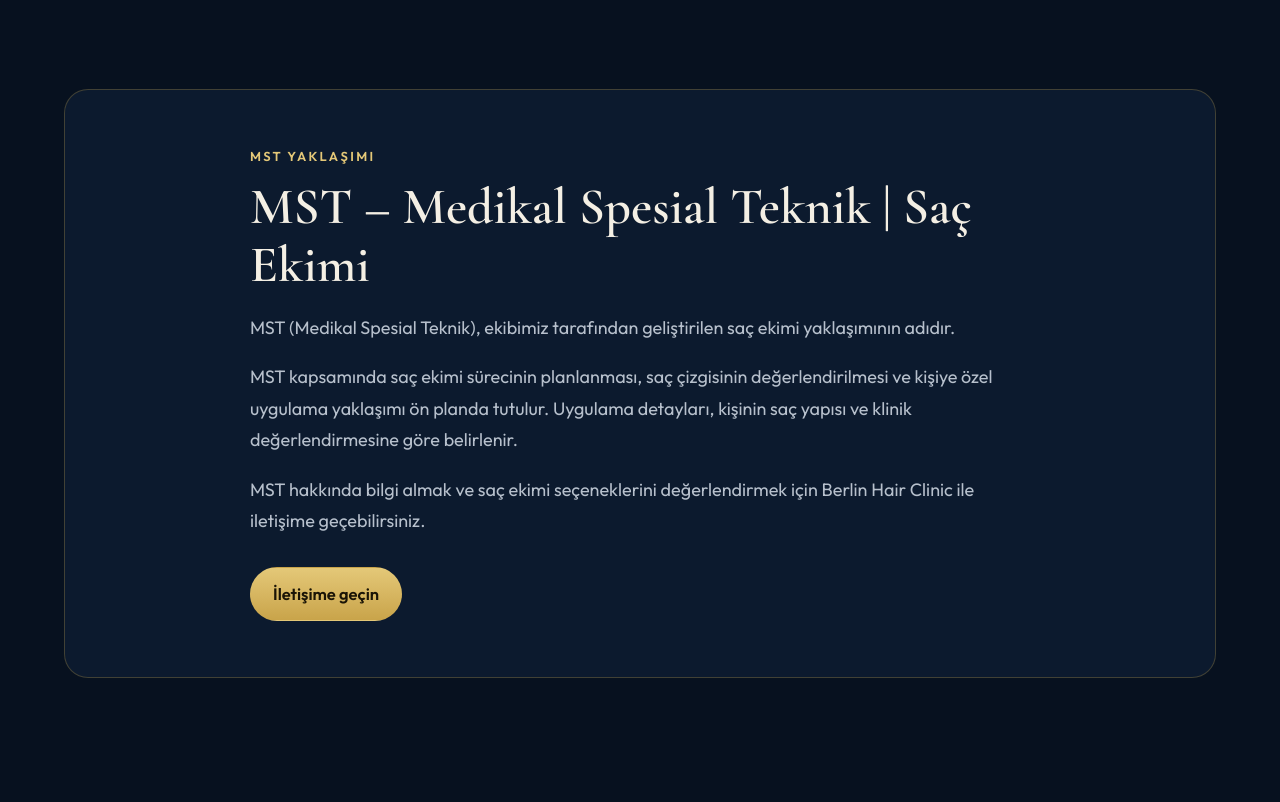
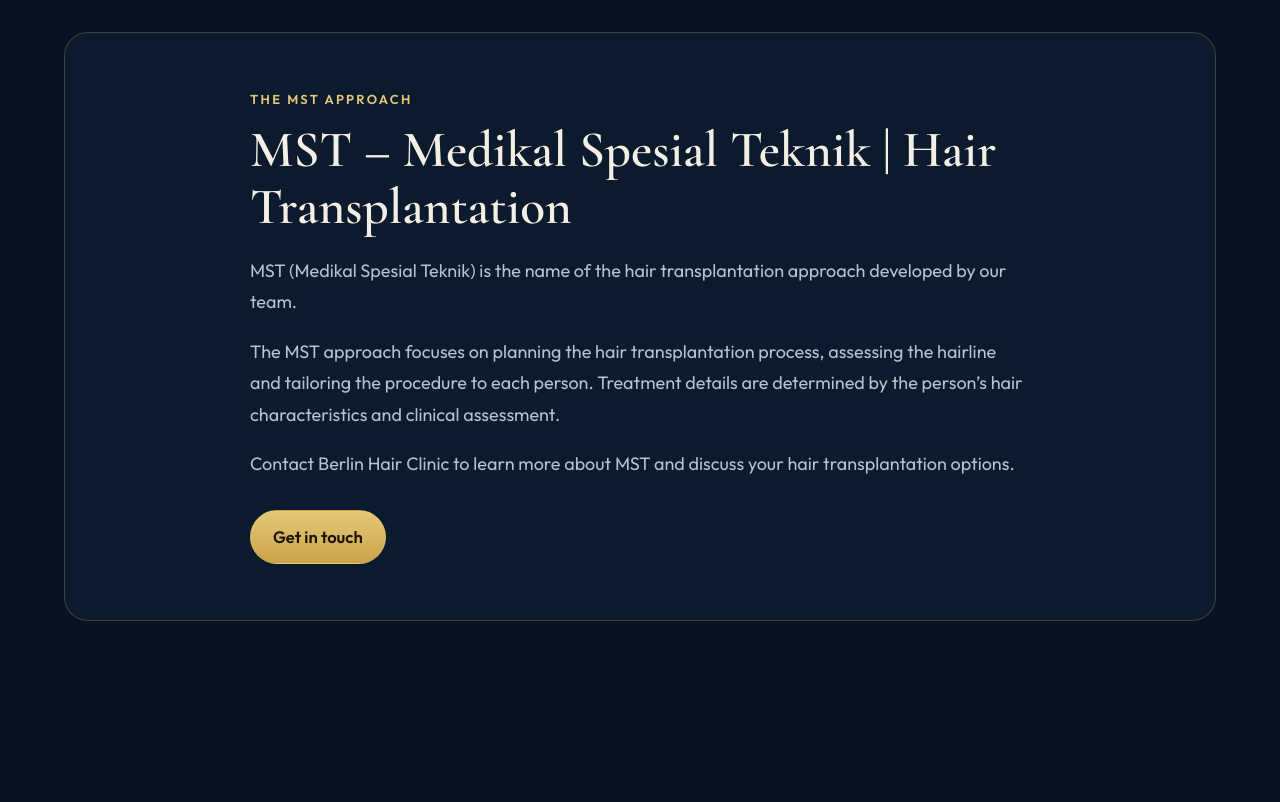
Before and after one commit to mjankat/berlin-hair-clinic, a plain HTML site: page index.html in a window 1280 px wide. Shown: the part 1710-2512 px from the top of the page. Drawn offline with nearby package versions, Linux system fonts and the light colour scheme.

Commit message:
Add translations for MST approach and related content in HTML and JavaScript

```diff
--- a/index.html
+++ b/index.html
@@ -167,24 +167,24 @@
         <div class="container">
           <div class="mst-method-card reveal">
             <div class="mst-method-copy">
-              <p class="eyebrow">MST yaklaşımı</p>
-              <h2>MST – Medikal Spesial Teknik | Saç Ekimi</h2>
-              <p>
+              <p class="eyebrow" data-i18n="MST yaklaşımı">MST yaklaşımı</p>
+              <h2 data-i18n="MST – Medikal Spesial Teknik | Saç Ekimi">MST – Medikal Spesial Teknik | Saç Ekimi</h2>
+              <p data-i18n="MST (Medikal Spesial Teknik), ekibimiz tarafından geliştirilen saç ekimi yaklaşımının adıdır.">
                 MST (Medikal Spesial Teknik), ekibimiz tarafından geliştirilen
                 saç ekimi yaklaşımının adıdır.
               </p>
-              <p>
+              <p data-i18n="MST kapsamında saç ekimi sürecinin planlanması, saç çizgisinin değerlendirilmesi ve kişiye özel uygulama yaklaşımı ön planda tutulur. Uygulama detayları, kişinin saç yapısı ve klinik değerlendirmesine göre belirlenir.">
                 MST kapsamında saç ekimi sürecinin planlanması, saç çizgisinin
                 değerlendirilmesi ve kişiye özel uygulama yaklaşımı ön planda
                 tutulur. Uygulama detayları, kişinin saç yapısı ve klinik
                 değerlendirmesine göre belirlenir.
               </p>
-              <p>
+              <p data-i18n="MST hakkında bilgi almak ve saç ekimi seçeneklerini değerlendirmek için Berlin Hair Clinic ile iletişime geçebilirsiniz.">
                 MST hakkında bilgi almak ve saç ekimi seçeneklerini
                 değerlendirmek için Berlin Hair Clinic ile iletişime
                 geçebilirsiniz.
               </p>
-              <a class="btn btn-gold" href="#iletisim">İletişime geçin</a>
+              <a class="btn btn-gold" href="#iletisim" data-i18n="İletişime geçin">İletişime geçin</a>
             </div>
           </div>
         </div>
--- a/js/main.js
+++ b/js/main.js
@@ -14,6 +14,7 @@
     "Güvenin, deneyimin ve sonuçların adresi": "A trusted team focused on experience and results", "Muş Hair · Berlin Hair Clinic MST": "Muş Hair · Berlin Hair Clinic MST",
     "Doğal ve kalıcı sonuç odaklı ekim": "Restoration focused on natural-looking results", "Uluslararası saç ekimi hizmetleri": "International hair restoration", "Kişiye özel danışmanlık hattı": "Personalized patient support", "Ön görüşme — planlı ve şeffaf süreç": "Free consultation with a clear plan",
     "Klinik yaklaşım": "Our clinical approach", "Doğal saç çizgisi, kalıcı sonuç": "A natural hairline, lasting results", "Neden Berlin Hair Clinic MST?": "Why Berlin Hair Clinic MST?",
+    "Estetik bir sonuç için planlama ve konfor bir arada": "Planning and comfort for a natural-looking result",
     "Estetik bir sonuç için tıp, planlama ve konfor bir arada": "Medical care, planning and comfort for a natural-looking result",
     "Saç ekimi bir “işlem” değil; yüz oranlarınıza, donör bölgenize ve yaşam tarzınıza göre kurgulanan bir yolculuktur. MST ekibi, greft dağılımını, saç çizgisini ve yoğunluğu doğal duracak şekilde planlar.": "Hair restoration is a journey planned around your facial proportions, donor area and lifestyle. Our team plans graft placement, hairline and density for a natural appearance.",
     "Muş Hair bünyesinde yürüttüğümüz uluslararası hasta programı; transfer, konaklama, tercüme ve ameliyat sonrası takibi tek bir danışmanlık hattında toplar.": "Our international patient program brings transfers, accommodation, interpretation and aftercare together through one point of contact.",
@@ -89,6 +90,12 @@
 };
 
 Object.assign(translations.en, {
+  "MST yaklaşımı": "The MST approach",
+  "MST – Medikal Spesial Teknik | Saç Ekimi": "MST – Medikal Spesial Teknik | Hair Transplantation",
+  "MST (Medikal Spesial Teknik), ekibimiz tarafından geliştirilen saç ekimi yaklaşımının adıdır.": "MST (Medikal Spesial Teknik) is the name of the hair transplantation approach developed by our team.",
+  "MST kapsamında saç ekimi sürecinin planlanması, saç çizgisinin değerlendirilmesi ve kişiye özel uygulama yaklaşımı ön planda tutulur. Uygulama detayları, kişinin saç yapısı ve klinik değerlendirmesine göre belirlenir.": "The MST approach focuses on planning the hair transplantation process, assessing the hairline and tailoring the procedure to each person. Treatment details are determined by the person’s hair characteristics and clinical assessment.",
+  "MST hakkında bilgi almak ve saç ekimi seçeneklerini değerlendirmek için Berlin Hair Clinic ile iletişime geçebilirsiniz.": "Contact Berlin Hair Clinic to learn more about MST and discuss your hair transplantation options.",
+  "İletişime geçin": "Get in touch",
   "Ki\u00c5\u0178iye \u00c3\u00b6zel planlama hatt\u00c4\u00b1": "Personalized planning support",
   "Estetik bir sonu\u00c3\u00a7 i\u00c3\u00a7in planlama ve konfor bir arada": "Planning and comfort for a natural-looking result",
   "\u00c3\u0153cretsiz": "Free",
@@ -101,6 +108,12 @@
   "Sosyal medya hesaplar\u00c4\u00b1m\u00c4\u00b1z": "Our social media accounts"
 });
 Object.assign(translations.de, {
+  "MST yaklaşımı": "Der MST-Ansatz",
+  "MST – Medikal Spesial Teknik | Saç Ekimi": "MST – Medikal Spesial Teknik | Haartransplantation",
+  "MST (Medikal Spesial Teknik), ekibimiz tarafından geliştirilen saç ekimi yaklaşımının adıdır.": "MST (Medikal Spesial Teknik) bezeichnet den von unserem Team entwickelten Ansatz zur Haartransplantation.",
+  "MST kapsamında saç ekimi sürecinin planlanması, saç çizgisinin değerlendirilmesi ve kişiye özel uygulama yaklaşımı ön planda tutulur. Uygulama detayları, kişinin saç yapısı ve klinik değerlendirmesine göre belirlenir.": "Beim MST-Ansatz stehen die Planung der Haartransplantation, die Beurteilung der Haarlinie und eine individuelle Behandlung im Mittelpunkt. Die Details richten sich nach der Haarstruktur und der klinischen Beurteilung.",
+  "MST hakkında bilgi almak ve saç ekimi seçeneklerini değerlendirmek için Berlin Hair Clinic ile iletişime geçebilirsiniz.": "Wenn Sie mehr über MST erfahren und Ihre Möglichkeiten zur Haartransplantation besprechen möchten, kontaktieren Sie Berlin Hair Clinic.",
+  "İletişime geçin": "Kontakt aufnehmen",
   "Ki\u00c5\u0178iye \u00c3\u00b6zel planlama hatt\u00c4\u00b1": "Persönliche Beratung und Planung",
   "Estetik bir sonu\u00c3\u00a7 i\u00c3\u00a7in planlama ve konfor bir arada": "Planung und Komfort für ein natürliches Ergebnis",
   "\u00c3\u0153cretsiz": "Kostenlos",
```
